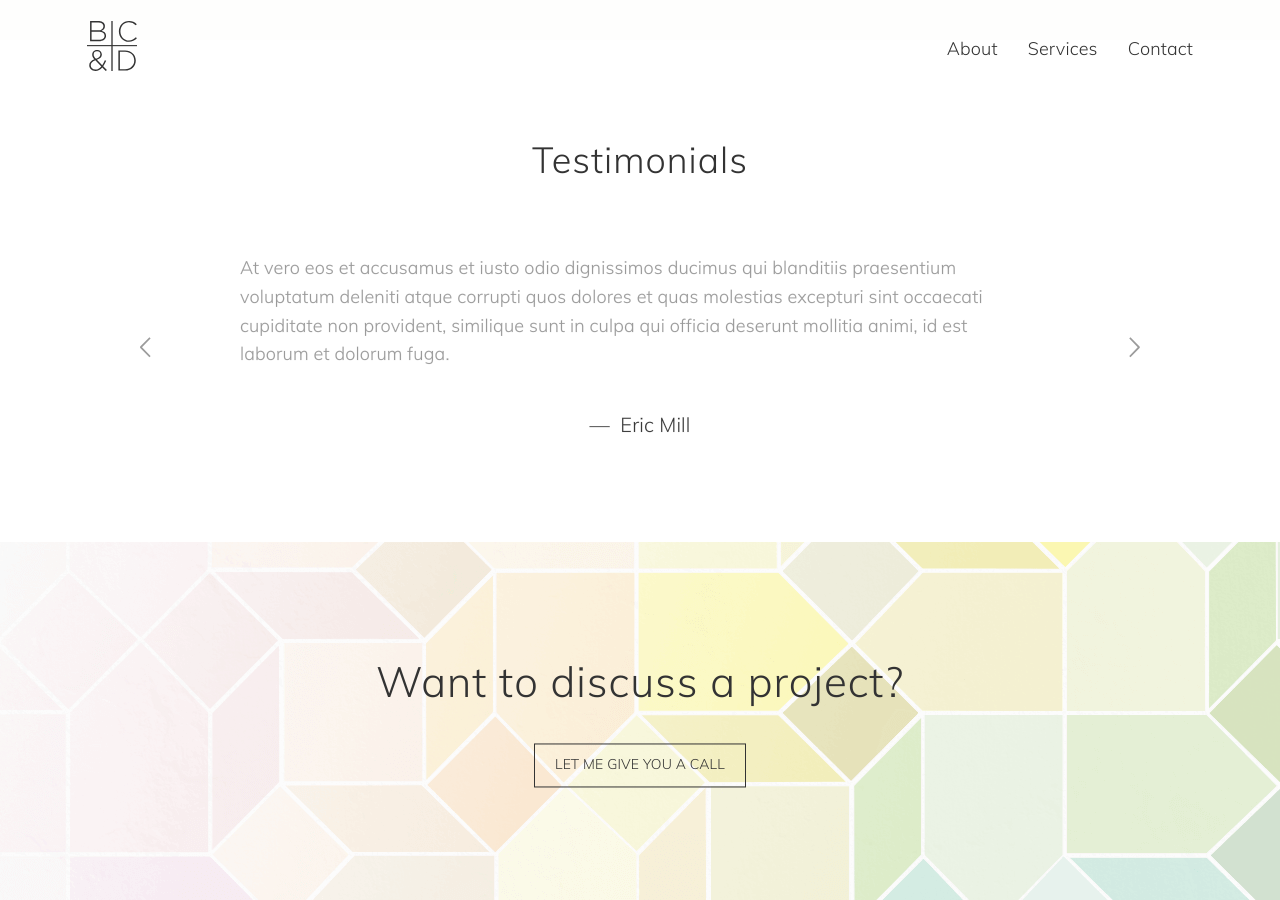
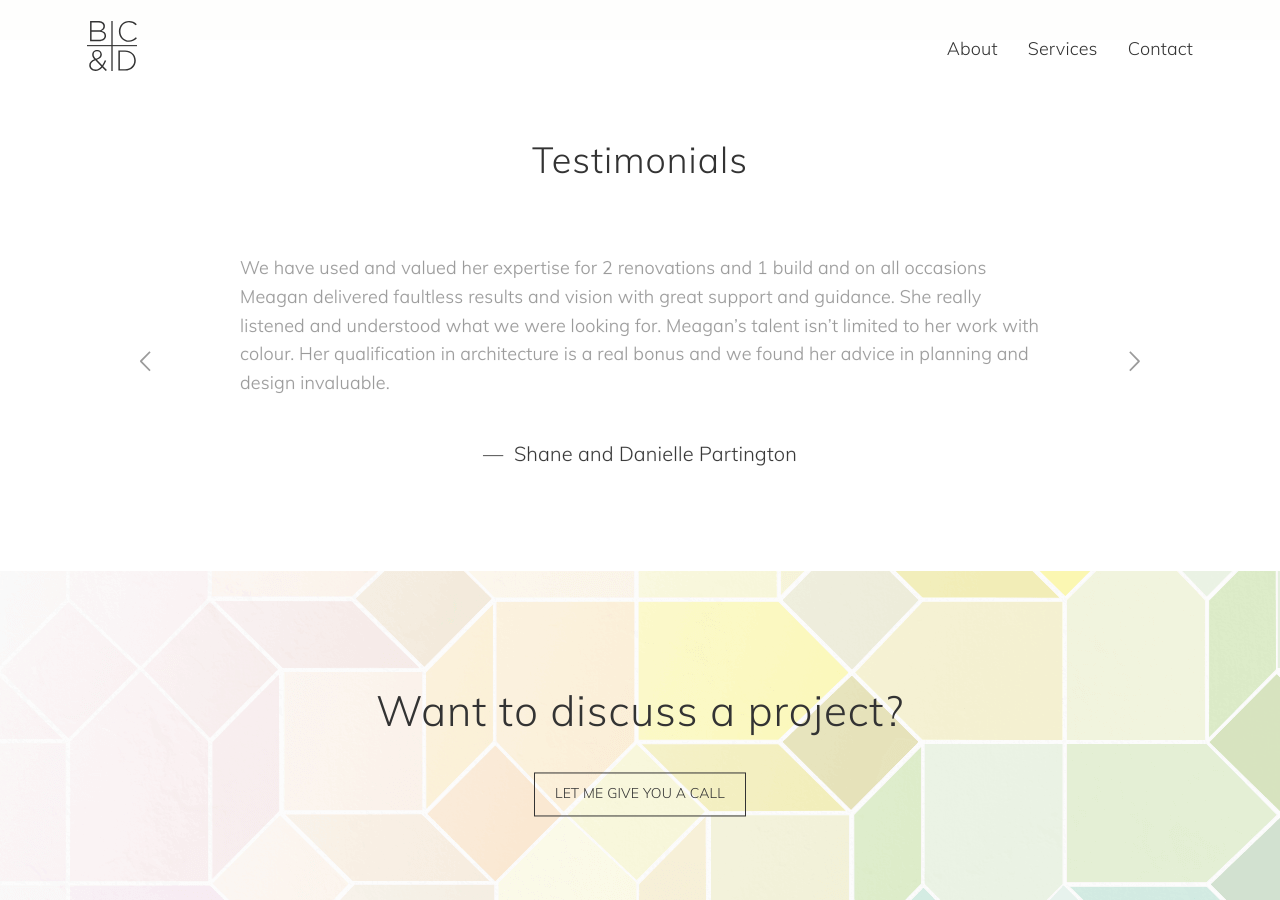
Before and after one commit to darcemac/bliss-design-18, a Jekyll site: the page built from index.html, in a window 1280 px wide and 900 px high, scrolled down 3435 px. Built offline with Jekyll 4.4.1, drawn with Linux system fonts in a browser that asks for light colours; some web fonts are replaced.

Commit message:
Updated '_data/testimonials.yml' via CloudCannon

```diff
--- a/_data/testimonials.yml
+++ b/_data/testimonials.yml
@@ -1,8 +1,15 @@
-- name: Eric Mill
-  content: At vero eos et accusamus et iusto odio dignissimos ducimus qui blanditiis praesentium voluptatum deleniti atque corrupti quos dolores et quas molestias excepturi sint occaecati cupiditate non provident, similique sunt in culpa qui officia deserunt mollitia animi, id est laborum et dolorum fuga.
-
-- name: Parker Moore
-  content: At vero eos et accusamus et iusto odio dignissimos ducimus qui blanditiis praesentium voluptatum deleniti atque corrupti quos dolores et quas molestias excepturi sint occaecati cupiditate non provident, similique sunt in culpa qui officia deserunt mollitia animi, id est laborum et dolorum fuga.
-
-- name: Liu Fengyun
-  content: At vero eos et accusamus et iusto odio dignissimos ducimus qui blanditiis praesentium voluptatum deleniti atque corrupti quos dolores et quas molestias excepturi sint occaecati cupiditate non provident, similique sunt in culpa qui officia deserunt mollitia animi, id est laborum et dolorum fuga.
+- name: Shane and Danielle Partington
+  content: >-
+    We have used and valued her expertise for 2 renovations and 1 build and on
+    all occasions Meagan delivered faultless results and vision with great
+    support and guidance. She really listened and understood what we were
+    looking for. Meagan’s talent isn’t limited to her work with colour. Her
+    qualification in architecture is a real bonus and we found her advice in
+    planning and design invaluable.
+- name: Client 2
+  content: >-
+    I highly recommend Meagan to anyone building or renovating a home as she is
+    the best in the area, Meagan is able to plan and create the colour scheme
+    and design that you have dreamt of for your property. Meagan is highly
+    skilled and well priced, in my opinion it is the best money you will spend
+    on your home.
```
